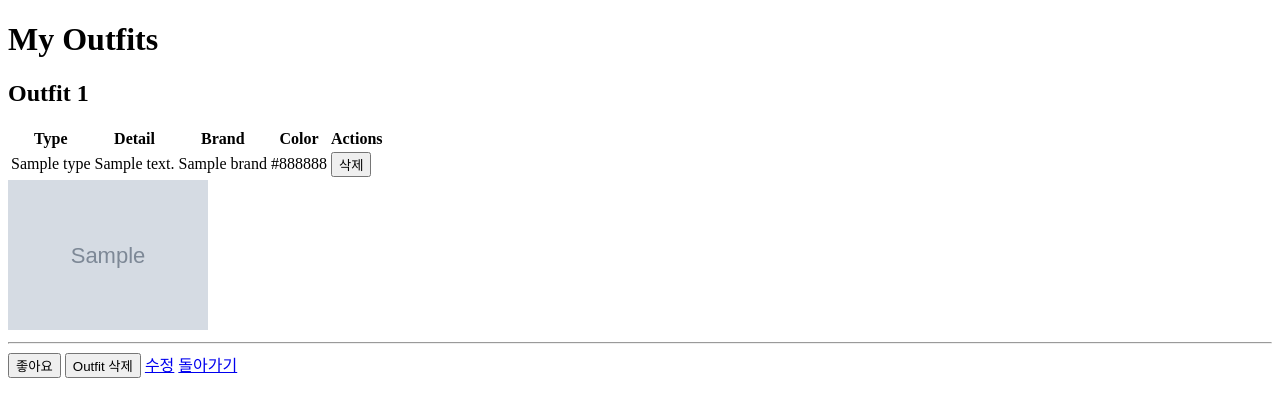
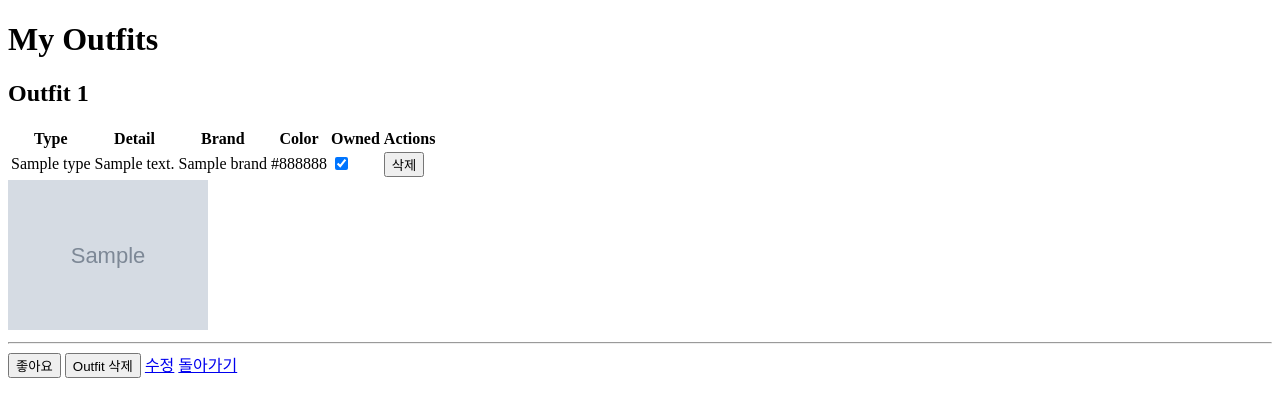
Before and after one commit to whqtker/CyberCloset, a Flask app: page /show_outfit in a window 1280 px wide. Shown: the top 417 px of the page. Run offline with Flask 3, Linux system fonts and the light colour scheme; grey boxes marked "Sample" are stand-in pictures; a database or web service that is not in the repository returns one stand-in record (values such as "Sample title"); data that the repository does not hold is empty.

Commit message:
코디 상품 중 보유 항목 체크

```diff
--- a/TODO.txt
+++ b/TODO.txt
@@ -2,4 +2,4 @@
 ----
 예정
 브랜드 목록이 있는 파일에서 읽어오도록 수정 => 보류
-show 페이지에서 항목 수정 기능
+코디에서 보유 상품 표시 기능
--- a/app.py
+++ b/app.py
@@ -122,6 +122,10 @@ def save_data_outfit():
         image_filename = f"{uuid.uuid4()}_{image.filename}"
         image.save(os.path.join('static', image_filename))
 
+        # Add 'owned' field to each item
+        for item in outfit_data:
+            item['owned'] = item.get('owned', False)
+
         data = {
             'outfit': outfit_data,
             'image': image_filename,
@@ -217,5 +221,17 @@ def update_outfit(outfit_id):
     except Exception as e:
         return jsonify({"message": f"오류 발생: {str(e)}"}), 500
 
+@app.route('/update_owned/<string:outfit_id>/<int:index>', methods=['POST'])
+def update_owned(outfit_id, index):
+    try:
+        owned = request.json.get('owned')
+        outfit.update_one(
+            {'_id': ObjectId(outfit_id)},
+            {'$set': {f'outfit.{index}.owned': owned}}
+        )
+        return '', 204
+    except Exception as e:
+        return jsonify({'error': str(e)}), 500
+
 if __name__ == '__main__':
     app.run(debug=True)
--- a/templates/show_outfit.html
+++ b/templates/show_outfit.html
@@ -14,6 +14,7 @@
                 <th>Detail</th>
                 <th>Brand</th>
                 <th>Color</th>
+                <th>Owned</th>
                 <th>Actions</th>
             </tr>
         </thead>
@@ -25,8 +26,10 @@
                 <td>{{ item.brand }}</td>
                 <td>{{ item.color }}</td>
                 <td>
-                    <button class="delete-btn" data-id="{{ outfit_entry._id }}"
-                        data-index="{{ loop.index0 }}">삭제</button>
+                    <input type="checkbox" class="owned-checkbox" data-id="{{ outfit_entry._id }}" data-index="{{ loop.index0 }}" {% if item.owned %}checked{% endif %}>
+                </td>
+                <td>
+                    <button class="delete-btn" data-id="{{ outfit_entry._id }}" data-index="{{ loop.index0 }}">삭제</button>
                 </td>
             </tr>
             {% endfor %}
@@ -62,6 +65,27 @@
                 }
             });
         });
+
+        document.querySelectorAll('.owned-checkbox').forEach(checkbox => {
+            checkbox.addEventListener('change', function() {
+                const outfitId = this.getAttribute('data-id');
+                const index = this.getAttribute('data-index');
+                const owned = this.checked;
+
+                fetch(`/update_owned/${outfitId}/${index}`, {
+                    method: 'POST',
+                    headers: {
+                        'Content-Type': 'application/json'
+                    },
+                    body: JSON.stringify({ owned })
+                })
+                .then(response => {
+                    if (!response.ok) {
+                        alert('업데이트 중 오류가 발생했습니다.');
+                    }
+                });
+            });
+        });
     </script>
 </body>
 </html>
```
Also changed, not shown: static/19aeedf4-54dc-4b5f-ac34-74c64a9d52c5_aa.jpeg (added).
